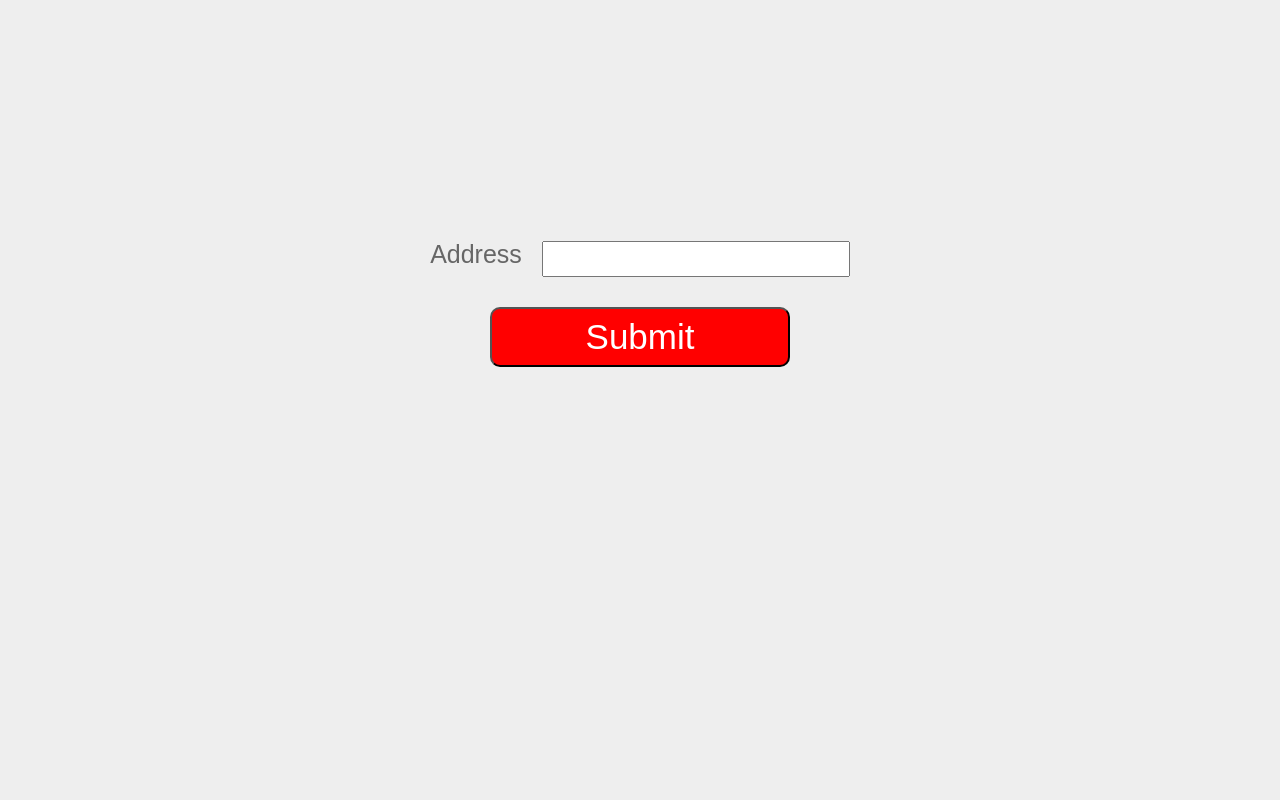
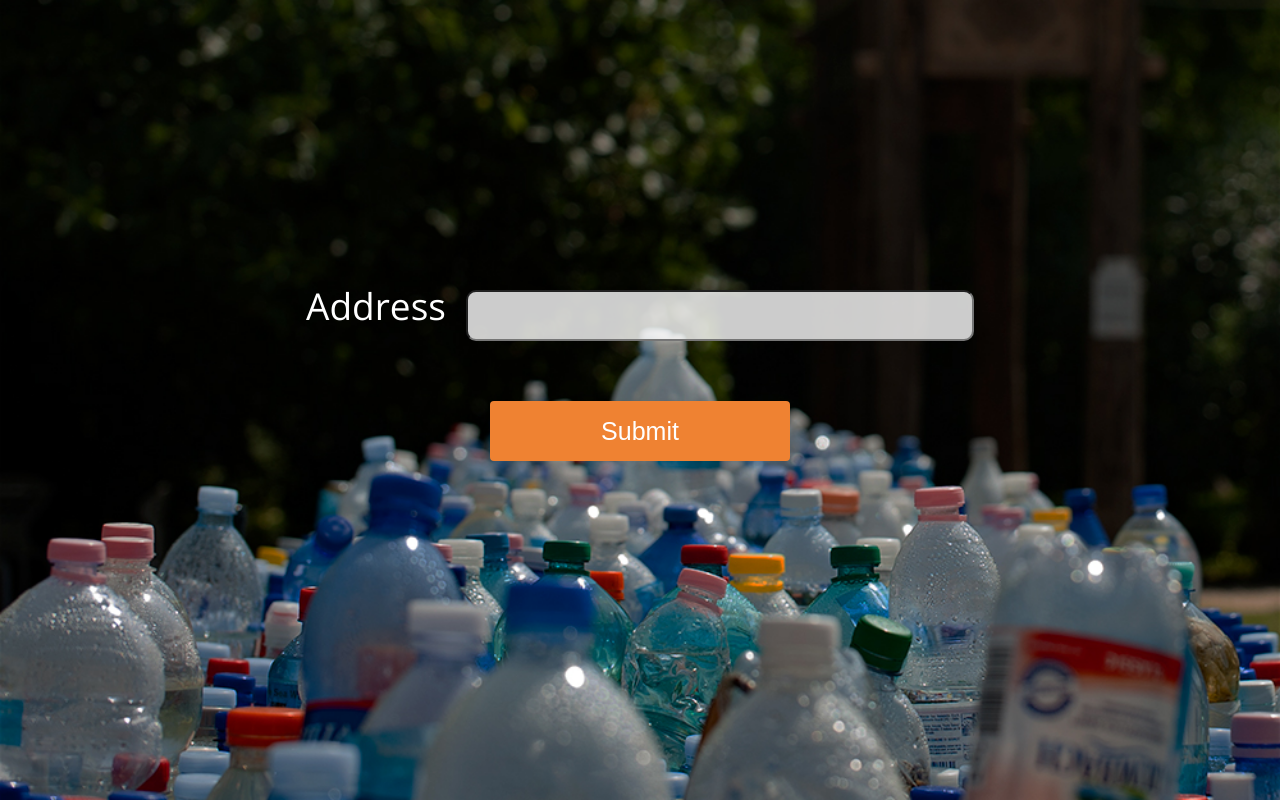
Before and after one commit to MACastro987/my-react-github, a React (Create React App) app: page / in a window 1280 px wide. Built offline with nearby package versions, Linux system fonts and the light colour scheme.

Commit message:
Styled homepage
changed px to em

```diff
--- a/src/index.css
+++ b/src/index.css
@@ -1,35 +1,49 @@
+@import url('https://fonts.googleapis.com/css?family=Open+Sans:300,400,600,700');
+
+html {
+  background: url(assets/recycle-bg-edit.jpg) no-repeat center center fixed;
+  -webkit-background-size: cover;
+  -moz-background-size: cover;
+  -o-background-size: cover;
+  background-size: cover;
+}
 body {
   margin: 0;
   padding: 0;
-  font-family: sans-serif;
-  background: #eeeeee;
+  font-family: 'Open Sans', sans-serif;
+  font-size: 16px;
 }
-
+#root {
+  background: none;
+}
 .centerStuff {
   text-align: center;
-  margin-top: 30vh;
+  margin-top: 35vh;
 }
 .mainLabel{
-  font-size: 25px;
-  color: #666666;
+  font-size: 2.313em;
+  color: #ffffff;
+  font-weight: 300;
+  margin-top: 10px;
 }
 .mainInput {
   margin-left: 20px;
-  height: 30px;
-  width: 300px;
+  height: 45px;
+  width: 500px;
+  border-radius: 10px;
+  background:rgba(255, 255, 255, 0.8);
 }
 .redButton{
-  background-color: red;
+  background-color: #EF8232;
   color: white;
-  font-size: 35px;
+  font-size: 1.563em;
   margin: 1px;
   height: 60px;
   width: 300px;
-  border-radius: 10px;
-  margin-top: 30px;
-}
-.redButton:hover {
-  background: orangered;
+  border-radius: 4px;
+  border: none;
+  margin-top: 60px;
+  font-weight: 300;
 }
 .menuBar{
   width: 250px;
--- a/src/index.js
+++ b/src/index.js
@@ -132,11 +132,11 @@ class InsideHouse extends React.Component{
     }
 
     render(){
-        if (this.state.doorway == "rad1"){
+        if (this.state.doorway === "rad1"){
             return this.renderRad1();
-          } else if (this.state.doorway =="rad2"){
+          } else if (this.state.doorway ==="rad2"){
             return this.renderRad2();
-          } else if (this.state.doorway == "rad3"){
+          } else if (this.state.doorway === "rad3"){
             return this.renderRad3();
           }
     }
```
Also changed, not shown: src/assets/recycle-bg-edit.jpg (added), 1 other file (tests, documents, lock files or other folders).
